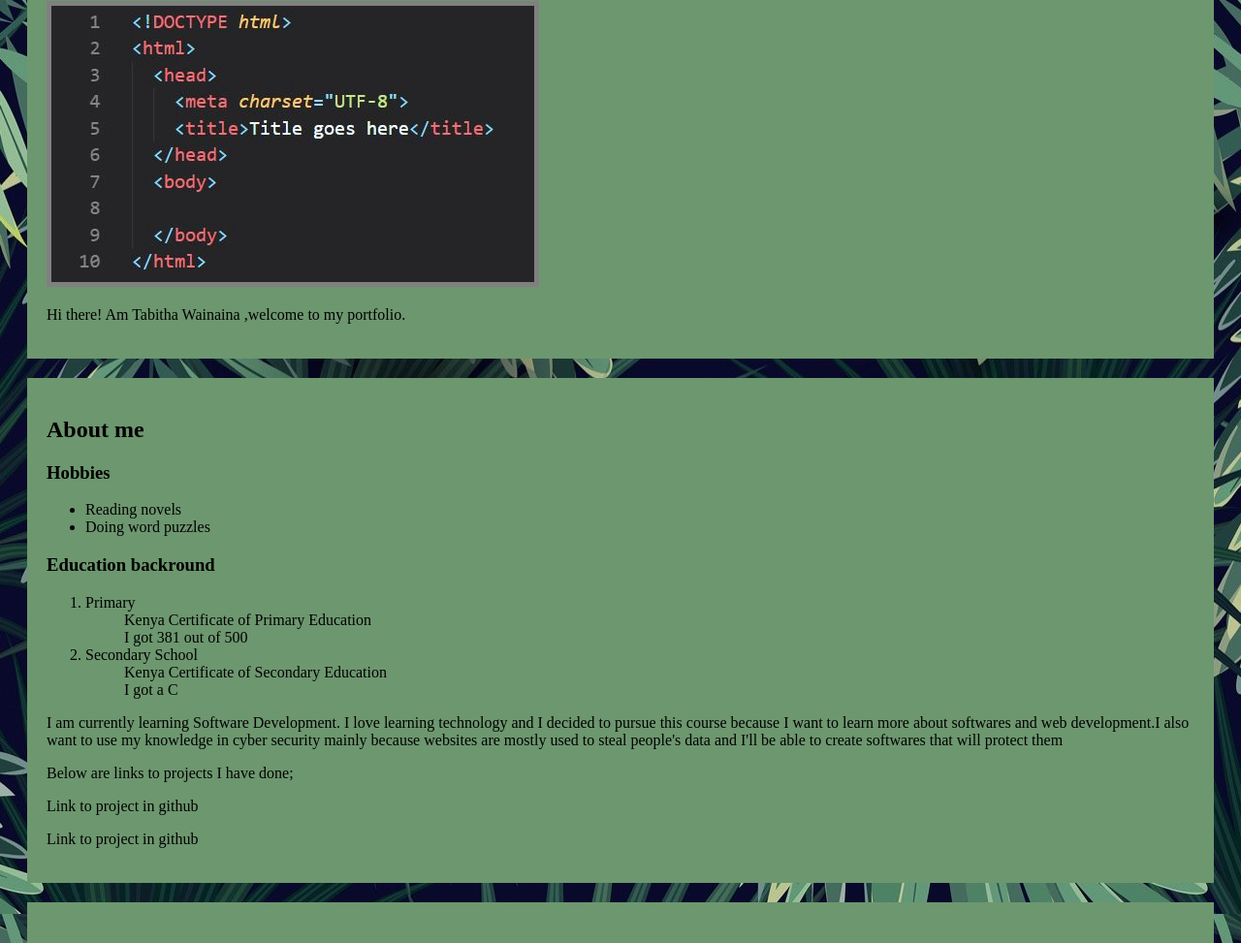
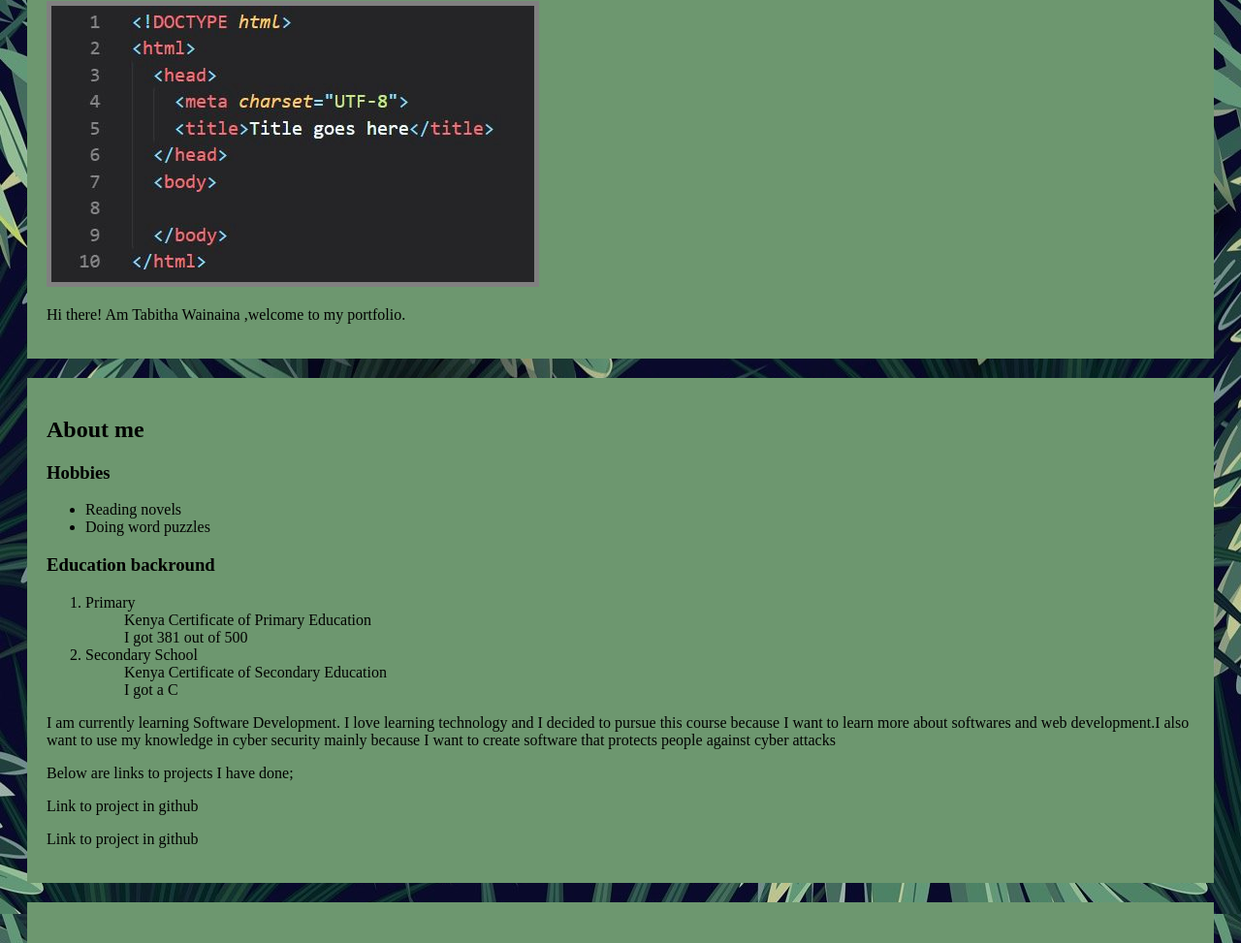
Before and after one commit to Tabithawa/websiteportfolio, a plain HTML site: page index.html in a window 1280 px wide. Shown: the part 127-1100 px from the top of the page at 97% size. Drawn offline with Linux system fonts and the light colour scheme.

```diff
--- a/index.html
+++ b/index.html
@@ -29,7 +29,7 @@
                 <ul>Kenya Certificate of Secondary Education </ul>
                 <ul> I got a C </ul>
             </ol>
-            <p>I am currently learning Software Development. I love learning technology and I decided to pursue this course because I want to learn more about softwares and web development.I also want to use my knowledge in  cyber security mainly because websites are mostly used to steal people's data and I'll be able to create softwares that will protect them</p>
+            <p>I am currently learning Software Development. I love learning technology and I decided to pursue this course because I want to learn more about softwares and web development.I also want to use my knowledge in  cyber security mainly because I want to create software that protects people against cyber attacks</p>
             <p>Below are links to projects I have done;</p>
             <p>Link to project in github</p>
             <p>Link to project in github</p>
```
